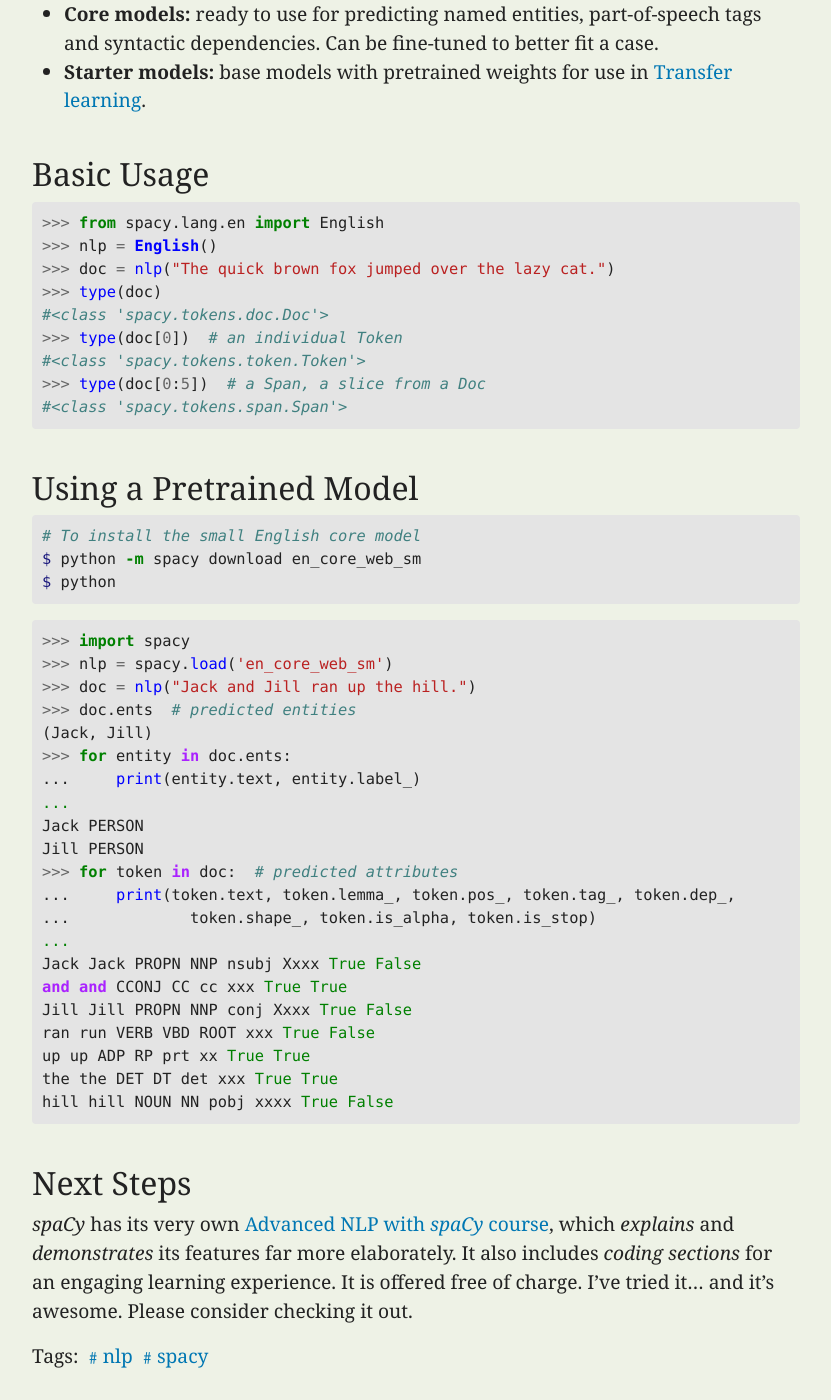
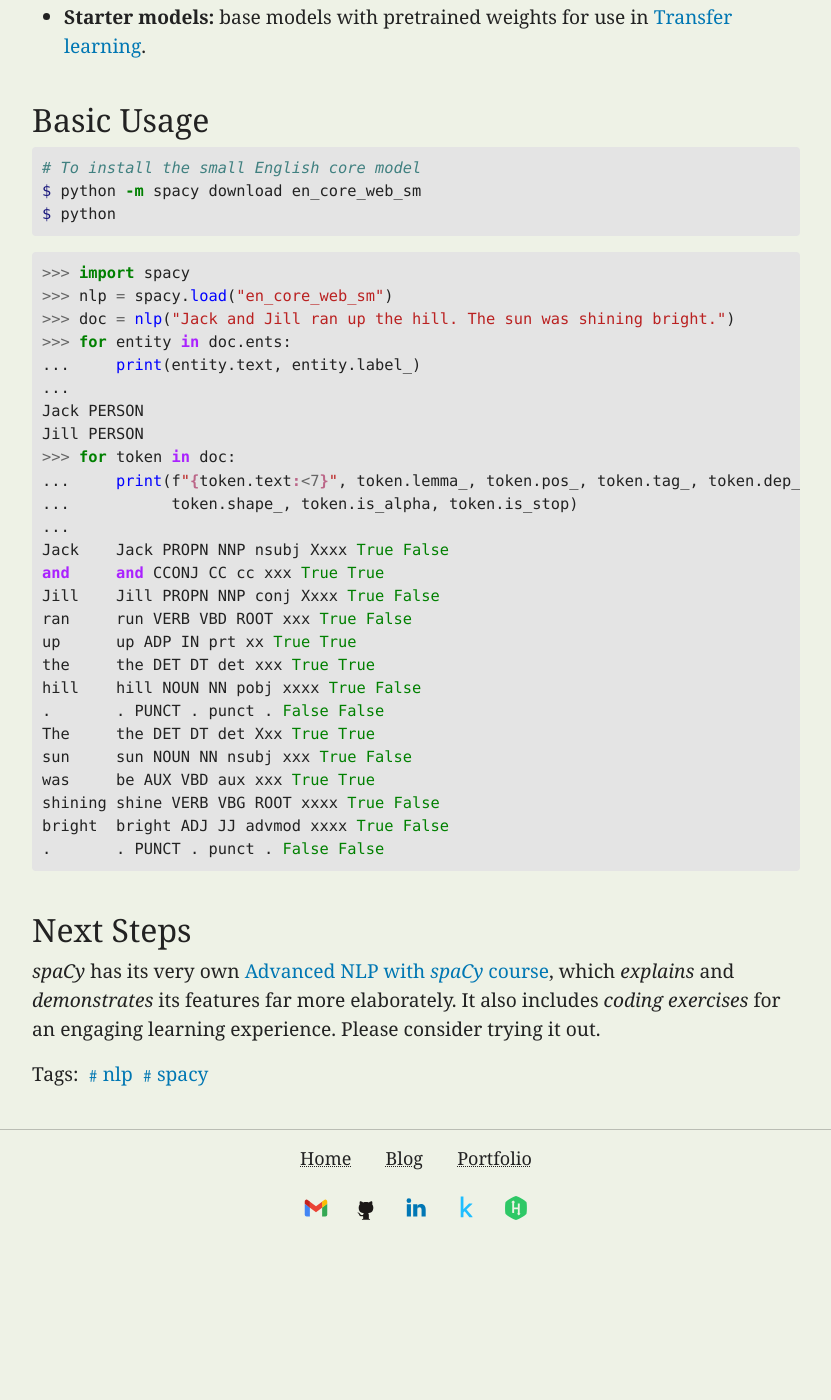
Before and after one commit to Tim-Abwao/tim-abwao.github.io, a Jekyll site: the page built from _posts/2019-09-05-Natural-Language-Processing-With-Spacy.md, in a window 1280 px wide and 1400 px high, scrolled down 2093 px. Shown: the whole window, without its empty margins (224-1055 px from the left). Built offline with Jekyll 4.4.1, drawn with Linux system fonts in a browser that asks for light colours; after the commit the page ends 3357 px from its top, so only the background shows below that; some of the changed text lies outside the part shown.

Commit message:
Update spacy nlp article

````diff
--- a/_posts/2019-09-05-Natural-Language-Processing-With-Spacy.md
+++ b/_posts/2019-09-05-Natural-Language-Processing-With-Spacy.md
@@ -1,26 +1,27 @@
 ---
 description: A glance at some of spaCy's natural language processing features.
 tags: nlp spacy
-last_modified_at: 2020-05-26T21:18:00+03:00
+last_modified_at: 2022-02-19T00:02:00+03:00
 ---
-[*spaCy*][1] is a **powerful**, **feature-rich**, open source [Natural Language Processing (NLP)][2] Python package built by [Explosion][3]. Some of *Explosion*'s fascinating tools are demonstrated [here][4].
+[*spaCy*][spacy] is a powerful, feature-rich, open source [Natural Language Processing (NLP)][nlp-wiki] package in *Python*. It is excellent for quickly processing large volumes of text data, and picking out useful information.
 
-*spaCy* is excellent for quickly processing large volumes of text data, and picking out useful information. For instance, performing [sentiment analysis][5] on extensive social media records, and extracting the affiliated [named entities][6] (people, places, organisations, etc).
+Example use cases include:
 
-![displacy demo][7]
+- performing [sentiment analysis][sentm] to get the *general feeling* in extensive social media records.
+- extracting [named entities][ner] (people, places, dates, organisations, etc) from text files.
 
-*spaCy*'s **Named Entity Visualiser** [displaCy][8] in action
+![displacy demo](/assets/images/articles/displacy.png)
+
+*spaCy*'s **Named Entity Visualiser** [displaCy][displacy] in action
 {:.caption}
 
-## Linguistic Features
-
-Some of *spaCy*'s [main features][9] include:
+Some of *spaCy*'s [key features][features] include:
 
 - **Tokenization:** splitting text into pieces (i.e words, numbers, punctuation marks, etc) termed 'tokens'.
 
 - **Part-of-Speech Tagging:** classifying the tokens according to their *syntactic functions*, as nouns, verbs, conjunctions, determiners, etc.
 
-- **Named Entity Recognition:** getting the people, places, organisations, dates, events, landmark structures, nationalities, languages, etc. in the text. (Please see [Named Entities][10])
+- **Named Entity Recognition:** getting the people, places, organisations, dates, events, landmark structures, nationalities, languages, etc. in the text.
 
 - **Sentiment Analysis:** getting the *positivity* or *negativity* score for a phrase, sentence, or entire document.
 
@@ -38,28 +39,14 @@
 pip install -U spacy
 ```
 
-More options, such as installing from source, can be found at [*spaCy*'s usage guide][11].
+More options, such as installing from source, can be found at [*spaCy*'s user guide][guide].
 
-*spaCy* offers [pretrained models][12]:
+*spaCy* offers [pretrained models][models]:
 
 - **Core models:** ready to use for predicting named entities, part-of-speech tags and syntactic dependencies. Can be fine-tuned to better fit a case.
-- **Starter models:** base models with pretrained weights for use in [Transfer learning][13].
+- **Starter models:** base models with pretrained weights for use in [Transfer learning][trans-learn].
 
 ## Basic Usage
-
-```python
->>> from spacy.lang.en import English
->>> nlp = English()
->>> doc = nlp("The quick brown fox jumped over the lazy cat.")
->>> type(doc)
-#<class 'spacy.tokens.doc.Doc'>
->>> type(doc[0])  # an individual Token
-#<class 'spacy.tokens.token.Token'>
->>> type(doc[0:5])  # a Span, a slice from a Doc
-#<class 'spacy.tokens.span.Span'>
-```
-
-## Using a Pretrained Model
 
 ```bash
 # To install the small English core model
@@ -69,43 +56,44 @@
 
 ```python
 >>> import spacy
->>> nlp = spacy.load('en_core_web_sm')
->>> doc = nlp("Jack and Jill ran up the hill.")
->>> doc.ents  # predicted entities
-(Jack, Jill)
+>>> nlp = spacy.load("en_core_web_sm")
+>>> doc = nlp("Jack and Jill ran up the hill. The sun was shining bright.")
 >>> for entity in doc.ents:
 ...     print(entity.text, entity.label_)
 ...
 Jack PERSON
 Jill PERSON
->>> for token in doc:  # predicted attributes
-...     print(token.text, token.lemma_, token.pos_, token.tag_, token.dep_,
-...             token.shape_, token.is_alpha, token.is_stop)
+>>> for token in doc:
+...     print(f"{token.text:<7}", token.lemma_, token.pos_, token.tag_, token.dep_,
+...           token.shape_, token.is_alpha, token.is_stop)
 ...
-Jack Jack PROPN NNP nsubj Xxxx True False
-and and CCONJ CC cc xxx True True
-Jill Jill PROPN NNP conj Xxxx True False
-ran run VERB VBD ROOT xxx True False
-up up ADP RP prt xx True True
-the the DET DT det xxx True True
-hill hill NOUN NN pobj xxxx True False
+Jack    Jack PROPN NNP nsubj Xxxx True False
+and     and CCONJ CC cc xxx True True
+Jill    Jill PROPN NNP conj Xxxx True False
+ran     run VERB VBD ROOT xxx True False
+up      up ADP IN prt xx True True
+the     the DET DT det xxx True True
+hill    hill NOUN NN pobj xxxx True False
+.       . PUNCT . punct . False False
+The     the DET DT det Xxx True True
+sun     sun NOUN NN nsubj xxx True False
+was     be AUX VBD aux xxx True True
+shining shine VERB VBG ROOT xxxx True False
+bright  bright ADJ JJ advmod xxxx True False
+.       . PUNCT . punct . False False
 ```
 
 ## Next Steps
 
-*spaCy* has its very own [Advanced NLP with *spaCy* course][14], which *explains* and *demonstrates* its features far more elaborately. It also includes *coding sections* for an engaging learning experience. It is offered free of charge. I've tried it... and it's awesome. Please consider checking it out.
+*spaCy* has its very own [Advanced NLP with *spaCy* course][course], which *explains* and *demonstrates* its features far more elaborately. It also includes *coding exercises* for an engaging learning experience. Please consider trying it out.
 
-[1]: https://spacy.io/
-[2]: https://en.wikipedia.org/wiki/Natural_language_processing
-[3]: https://explosion.ai/
-[4]: https://explosion.ai/software#demos
-[5]: https://en.wikipedia.org/wiki/Sentiment_analysis
-[6]: https://en.wikipedia.org/wiki/Named_entity
-[7]: /assets/images/articles/displacy.png
-[8]: https://explosion.ai/demos/displacy-ent
-[9]: https://spacy.io/usage/spacy-101#features
-[10]: https://spacy.io/api/annotation#named-entities
-[11]: https://spacy.io/usage
-[12]: https://spacy.io/models
-[13]: https://spacy.io/models
-[14]: https://course.spacy.io
+[spacy]: https://spacy.io/
+[nlp-wiki]: https://en.wikipedia.org/wiki/Natural_language_processing
+[sentm]: https://en.wikipedia.org/wiki/Sentiment_analysis
+[ner]: https://en.wikipedia.org/wiki/Named_entity
+[displacy]: https://explosion.ai/demos/displacy-ent
+[features]: https://spacy.io/usage/spacy-101#features
+[guide]: https://spacy.io/usage
+[models]: https://spacy.io/models
+[trans-learn]: https://en.wikipedia.org/wiki/Transfer_learning
+[course]: https://course.spacy.io
````
